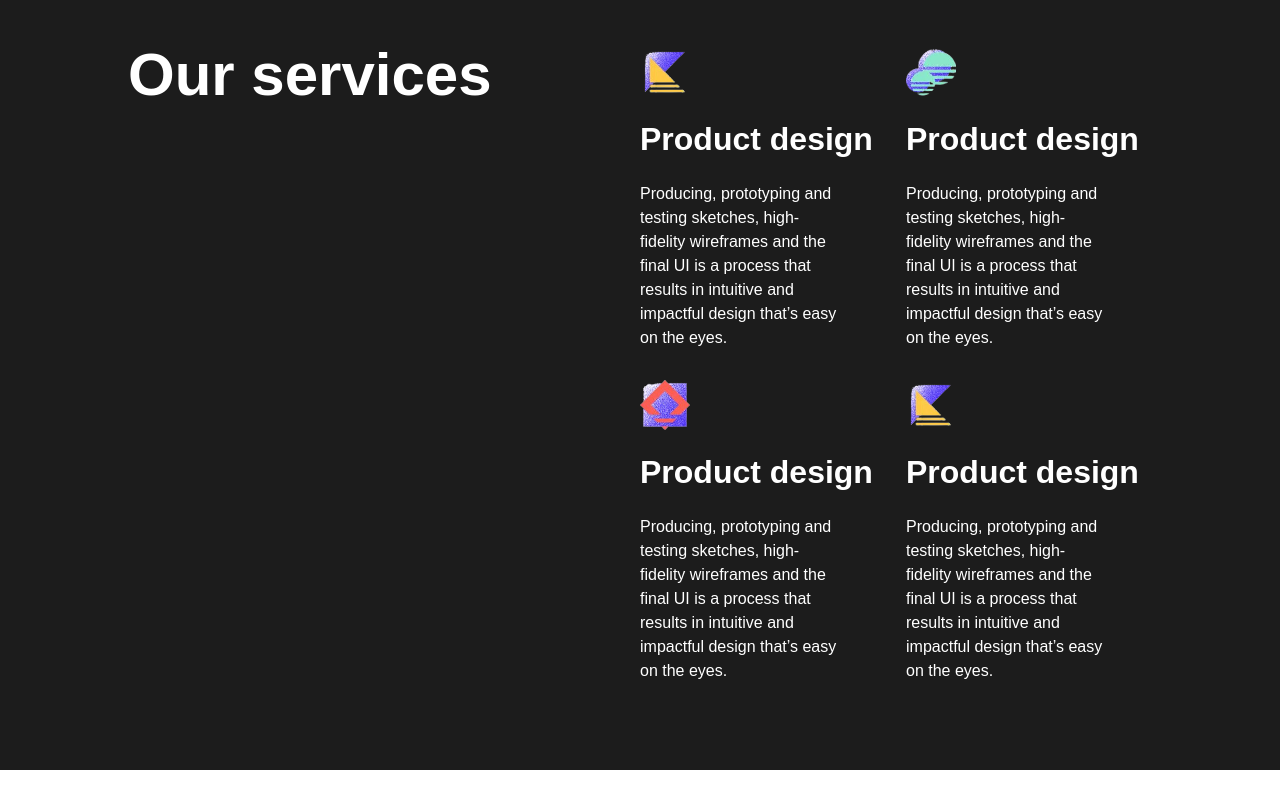
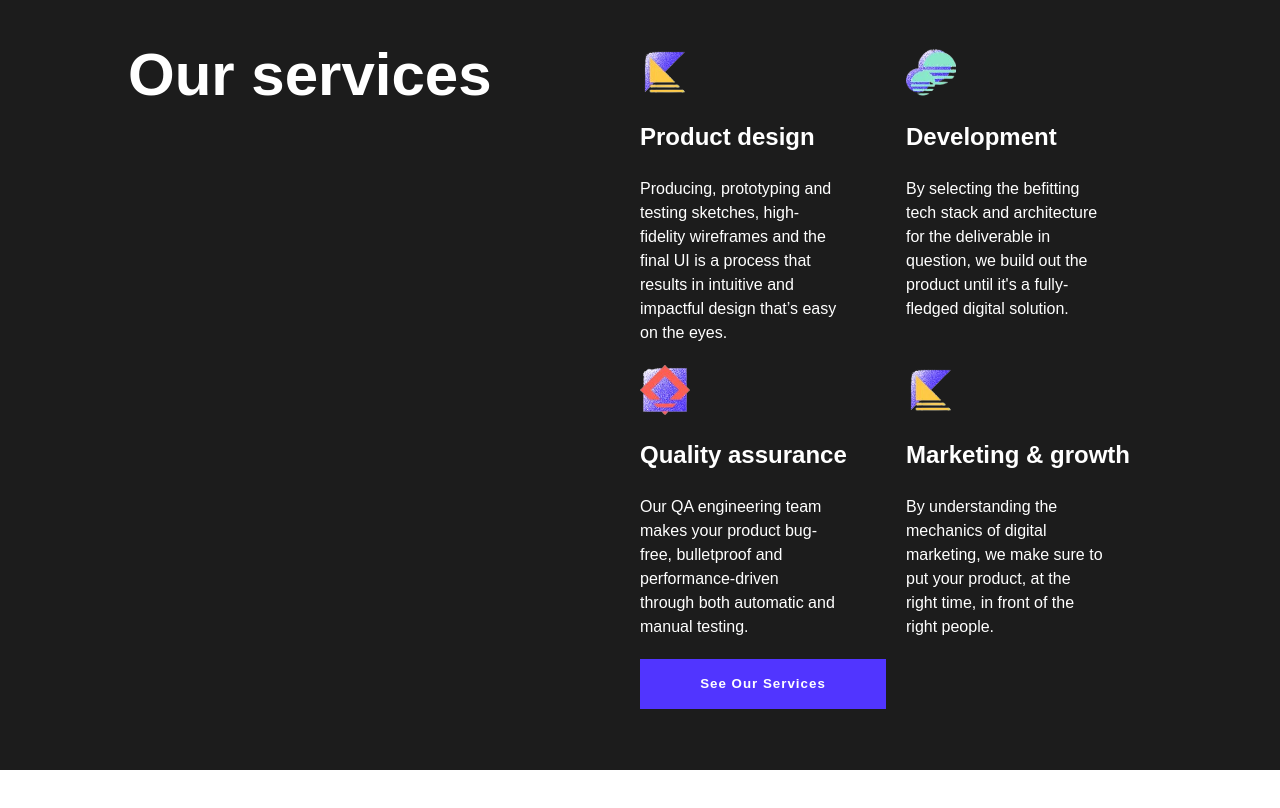
Before and after one commit to ALVINdimpos/cinnamon_clone, a plain HTML site: page index.html in a window 1280 px wide. Shown: the part 2460-3268 px from the top of the page. Drawn offline with Linux system fonts and the light colour scheme.

```diff
--- a/index.html
+++ b/index.html
@@ -79,18 +79,21 @@
         </div>
         <div class="card">
           <img src="./assets/ezgif.com-webp-to-jpg__1_-removebg-preview.png" alt="">
-          <h1>Product design</h1>
-          <p>Producing, prototyping and testing sketches, high-fidelity wireframes and the final UI is a process that results in intuitive and impactful design that’s easy on the eyes.</p>
+          <h1>Development</h1>
+          <p>By selecting the befitting tech stack and architecture for the deliverable in question, we build out the product until it's a fully-fledged digital solution.</p>
         </div>
         <div class="card">
           <img src="./assets/ezgif.com-webp-to-jpg__2_-removebg-preview.png" alt="">
-          <h1>Product design</h1>
-          <p>Producing, prototyping and testing sketches, high-fidelity wireframes and the final UI is a process that results in intuitive and impactful design that’s easy on the eyes.</p>
+          <h1>Quality assurance</h1>
+          <p>Our QA engineering team makes your product bug-free, bulletproof and performance-driven through both automatic and manual testing.</p>
         </div>
         <div class="card">
           <img src="./assets/ezgif.com-webp-to-jpg-removebg-preview.png" alt="">
-          <h1>Product design</h1>
-          <p>Producing, prototyping and testing sketches, high-fidelity wireframes and the final UI is a process that results in intuitive and impactful design that’s easy on the eyes.</p>
+          <h1>Marketing & growth</h1>
+          <p>By understanding the mechanics of digital marketing, we make sure to put your product, at the right time, in front of the right people.</p>
+        </div>
+        <div class="card">
+          <button>See Our Services</button>
         </div>
       </div>
   </div>
--- a/style.css
+++ b/style.css
@@ -227,10 +227,26 @@ nav button {
 }
 .card p{
   font-size: 16px;
-    line-height: 24px;
-    width: 80%;
+  line-height: 24px;
+  width: 80%;
+}
+.card h1{
+  font-size: 24px;
+  line-height: 32px;
+  width: 100%;
 }
 .card img{
   height:50px ;
   width:50px ;
 }
+.card button{
+  padding: 12px 25px;
+  background-color: rgb(81, 53, 255);
+  color: white;
+  border: none;
+  cursor: pointer;
+  letter-spacing: 1px;
+  font-weight: bold;
+  height: 50px;
+  margin-top: 12;
+}
```
